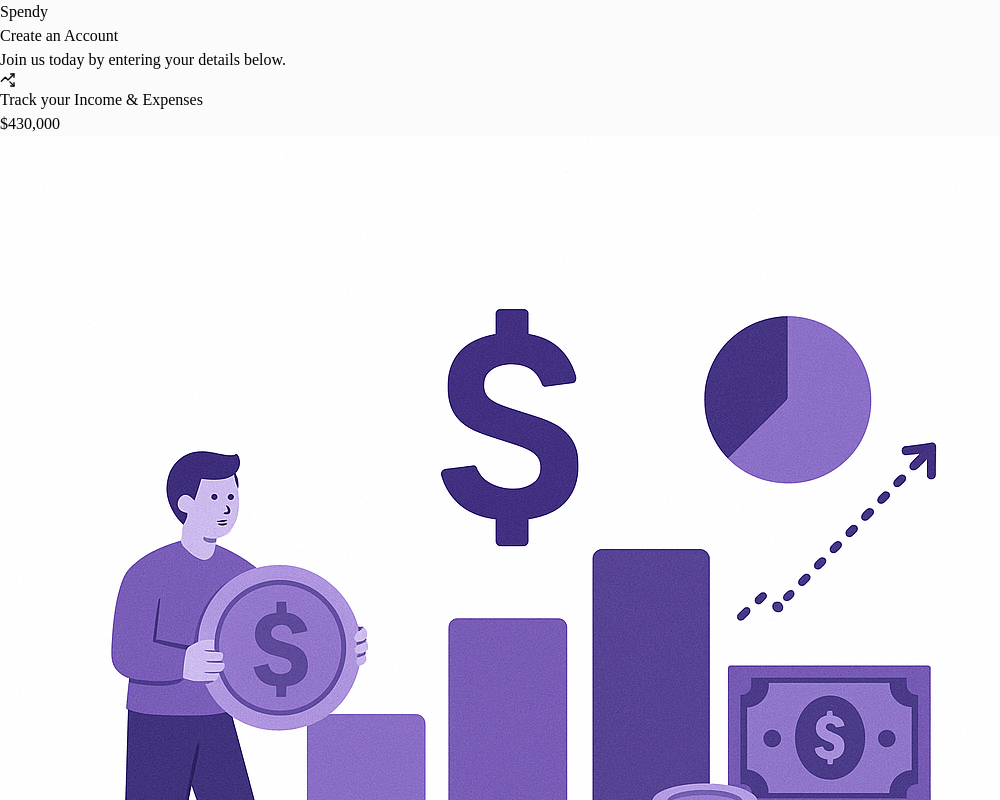
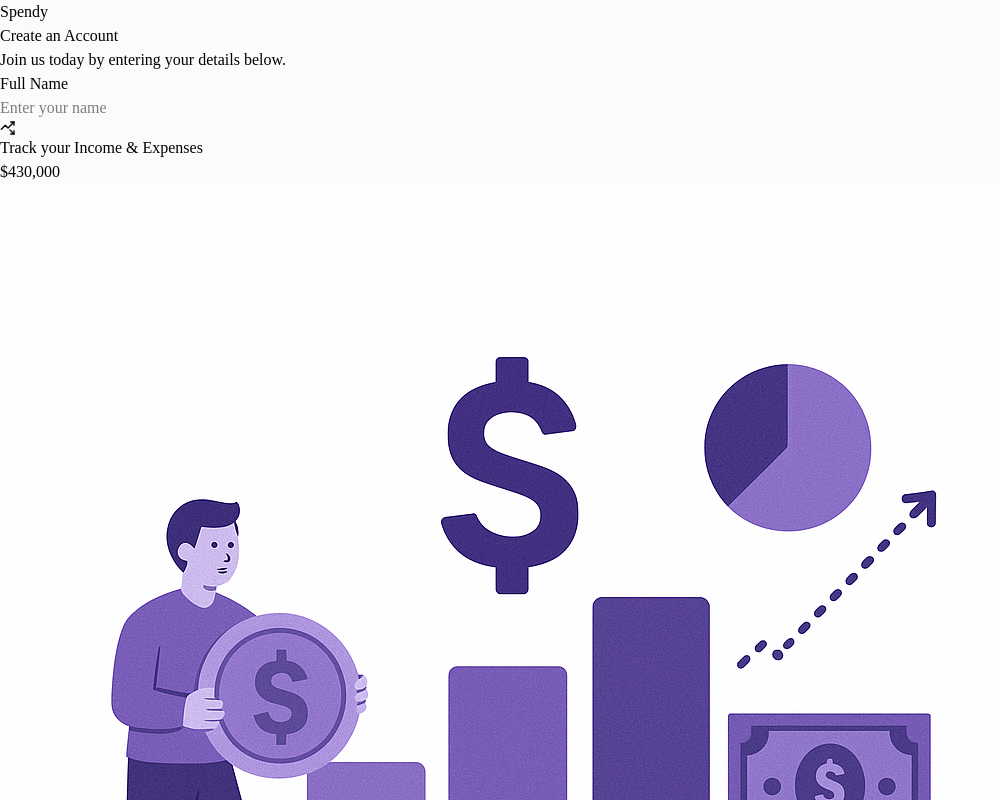
Before and after one commit to kanishkadz/spendy, a React (Vite) app in the folder frontend/: page /signUp in a window 1280 px wide. Shown: the top 800 px of the page, without its empty margins (0-1000 px from the left). Built offline with nearby package versions, Linux system fonts and the light colour scheme.

Commit message:
Update SignUp.jsx

```diff
--- a/frontend/src/pages/Auth/SignUp.jsx
+++ b/frontend/src/pages/Auth/SignUp.jsx
@@ -26,6 +26,11 @@ const SignUp = () => {
           Join us today by entering your details below.
         </p>
 
+        <form onSubmit={handleSignUp}>
+          <div className="grid grid-cols-1 md:grid-cols-2 gap-4">
+            <Input value={fullName} onChange={({target}) => setFullName(target.value)} label="Full Name" placeholder="Enter your name" type="text"/>
+          </div>
+        </form>
       </div>
     </AuthLayout>
   )
```
